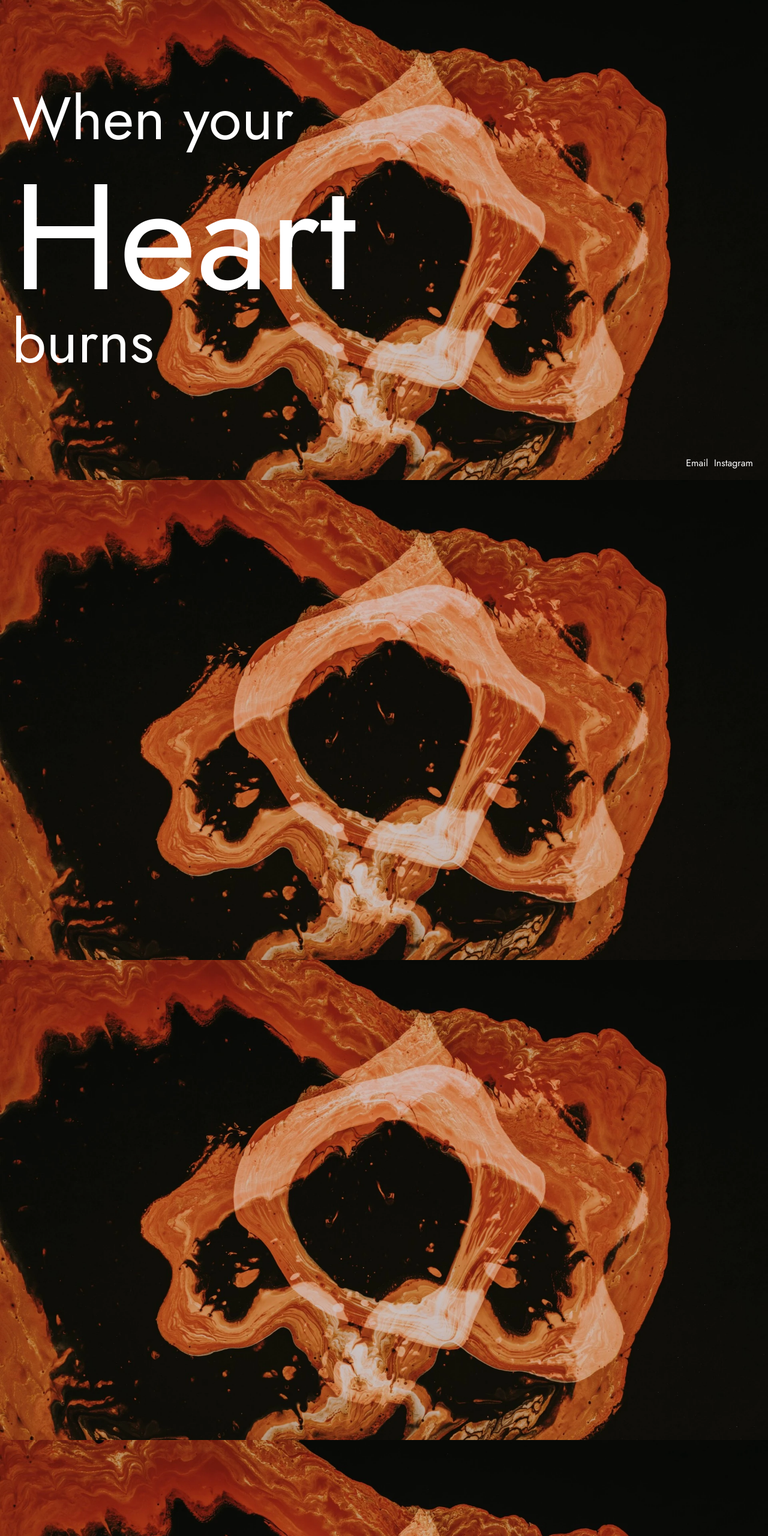
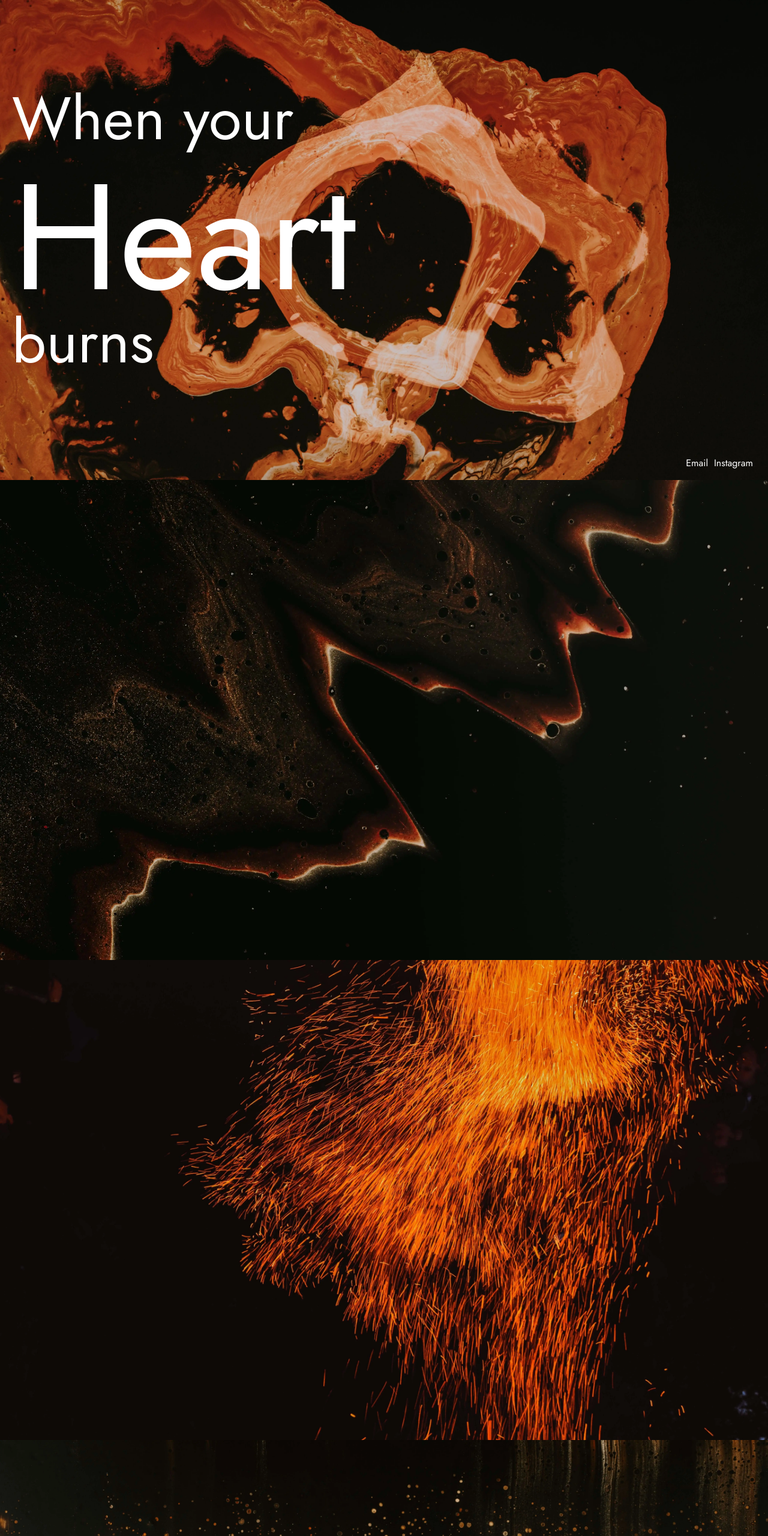
Before and after one commit to vselllena/heart, a plain HTML site: page index.html in a window 1280 px wide. Shown: the top 2560 px of the page at 60% size. Drawn offline with Linux system fonts and the light colour scheme.

Commit message:
image change

```diff
--- a/style.css
+++ b/style.css
@@ -49,22 +49,22 @@ a:hover {
 }
 
 .image-1{
-    background-image: url('small-1.webp');
+    background-image: url('image-1.webp');
     background-position: center;
 }
 
 .image-2 {
-    background-image: url('small-1.webp');
+    background-image: url('image-2.webp');
     background-position: center;
 }
 
 .image-3 {
-    background-image: url('small-1.webp');
+    background-image: url('image-3.webp');
     background-position: right;
 }
 
 .image-4 {
-    background-image: url('small-1.webp');
+    background-image: url('image-4.webp');
 }
 
 
```
